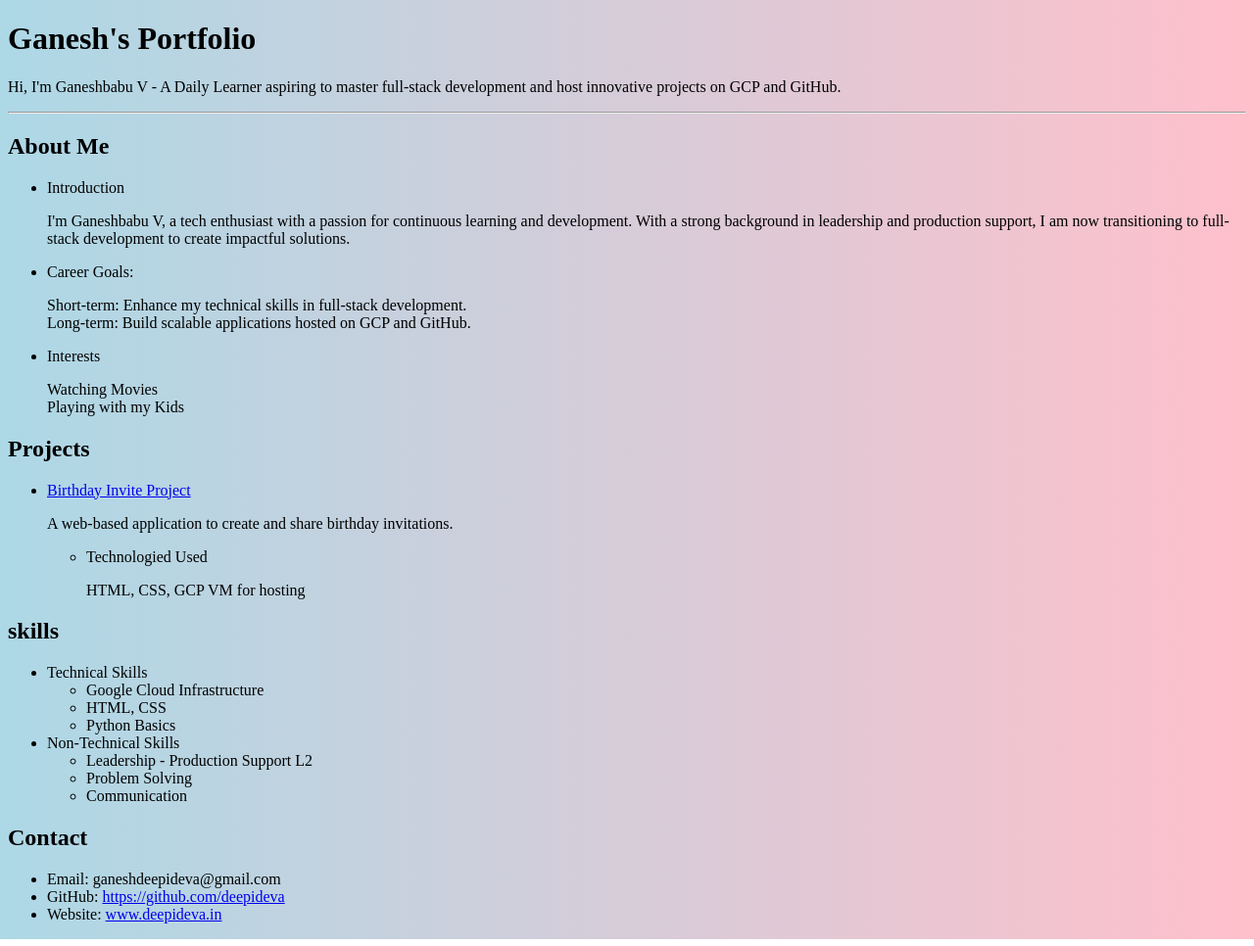
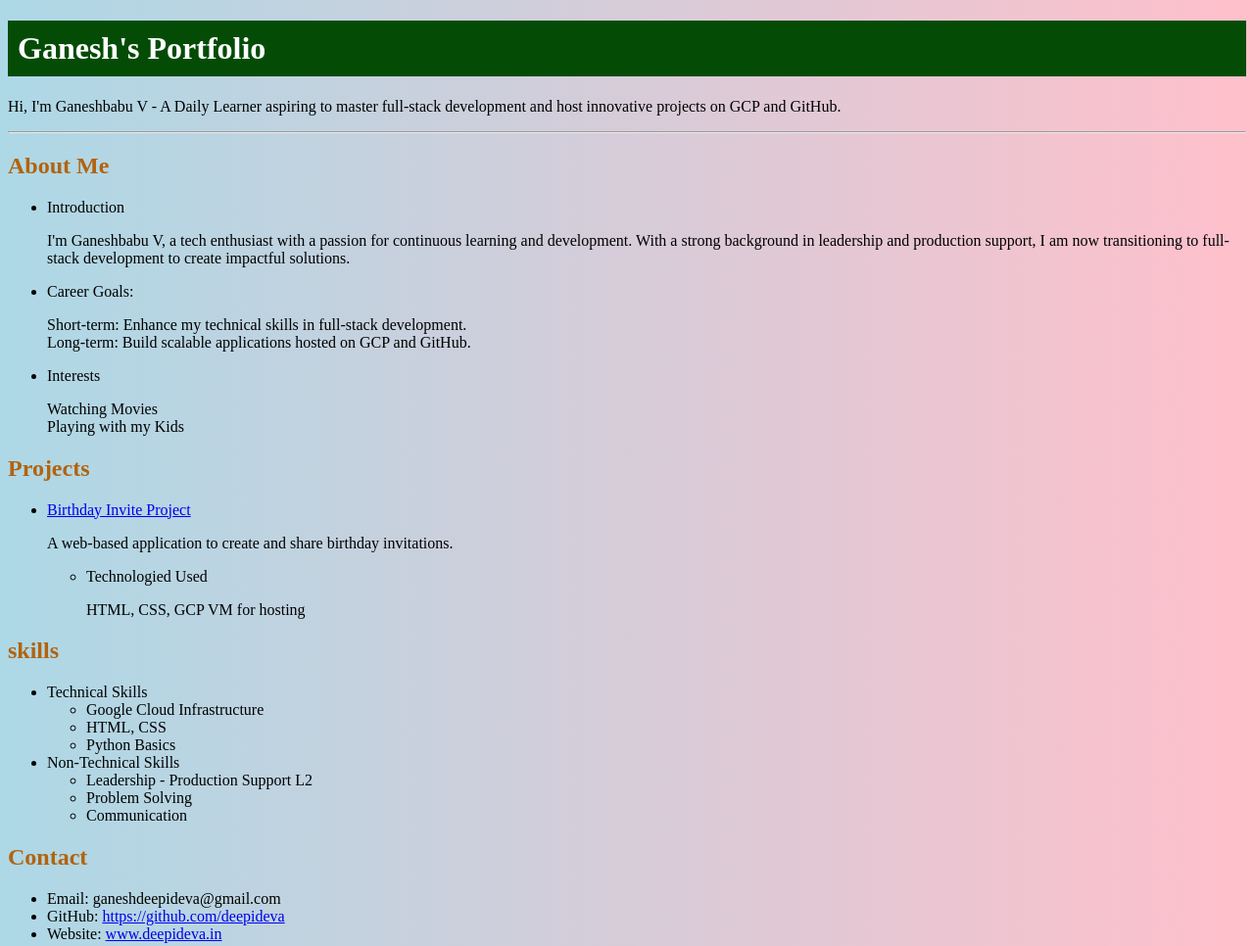
Before and after one commit to deepideva/html-portfolio, a plain HTML site: page index.html in a window 1280 px wide. Shown: the top 966 px of the page at 98% size. Drawn offline with Linux system fonts and the light colour scheme.

Commit message:
Update index.html

```diff
--- a/index.html
+++ b/index.html
@@ -23,6 +23,15 @@ https://developer.mozilla.org/en-US/docs/Web/HTML/Element/img#attr-height -->
     <style>
         body {
             background: linear-gradient(to right, lightblue, pink);
+        }
+        h1 {
+            color: white;
+            background-color: #044c06;
+            padding: 10px;
+        }
+
+        h2 {
+            color: #b2630f;
         }
     </style>
 
```
